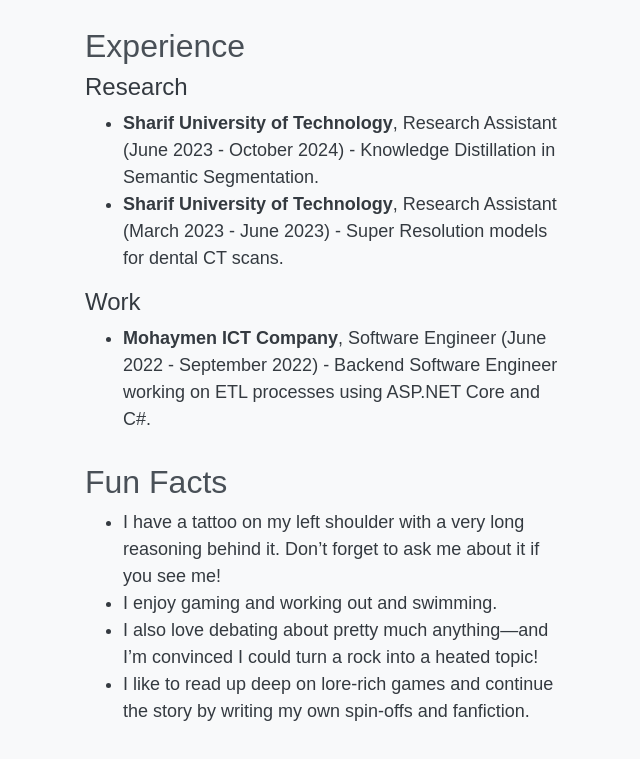
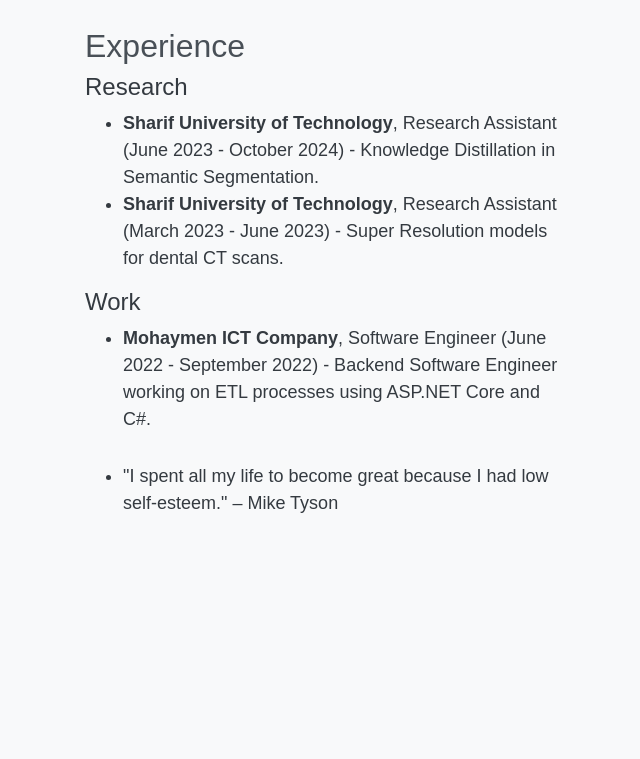
Before and after one commit to aryajalali/aryajalali.github.io, a plain HTML site: page index.html in a window 1280 px wide. Shown: the part 841-1600 px from the top of the page, without its empty margins (475-1115 px from the left). After the commit the page ends 1408 px from the top, so only its background shows below. Drawn offline with nearby package versions, Linux system fonts and the light colour scheme.

Commit message:
removed picture

```diff
--- a/index.html
+++ b/index.html
@@ -94,13 +94,10 @@
             </ul>
         </section> -->
 
-        <section id="fun-facts">
-            <h2>Fun Facts</h2>
+        <section id="Some Quotes I'd like to remember">
+            <!-- <h2>Quotes I Admire</h2> -->
             <ul>
-                <li>I have a tattoo on my left shoulder with a very long reasoning behind it. Don’t forget to ask me about it if you see me!</li>
-                <li>I enjoy gaming and working out and swimming. </li>
-                <li>I also love debating about pretty much anything—and I’m convinced I could turn a rock into a heated topic!</li>
-                <li>I like to read up deep on lore-rich games and continue the story by writing my own spin-offs and fanfiction.</li>
+                <li>"I spent all my life to become great because I had low self-esteem." – Mike Tyson</li>
             </ul>
         </section>
     </div>
```
Also changed, not shown: assets/images/arya.jpg (deleted).
